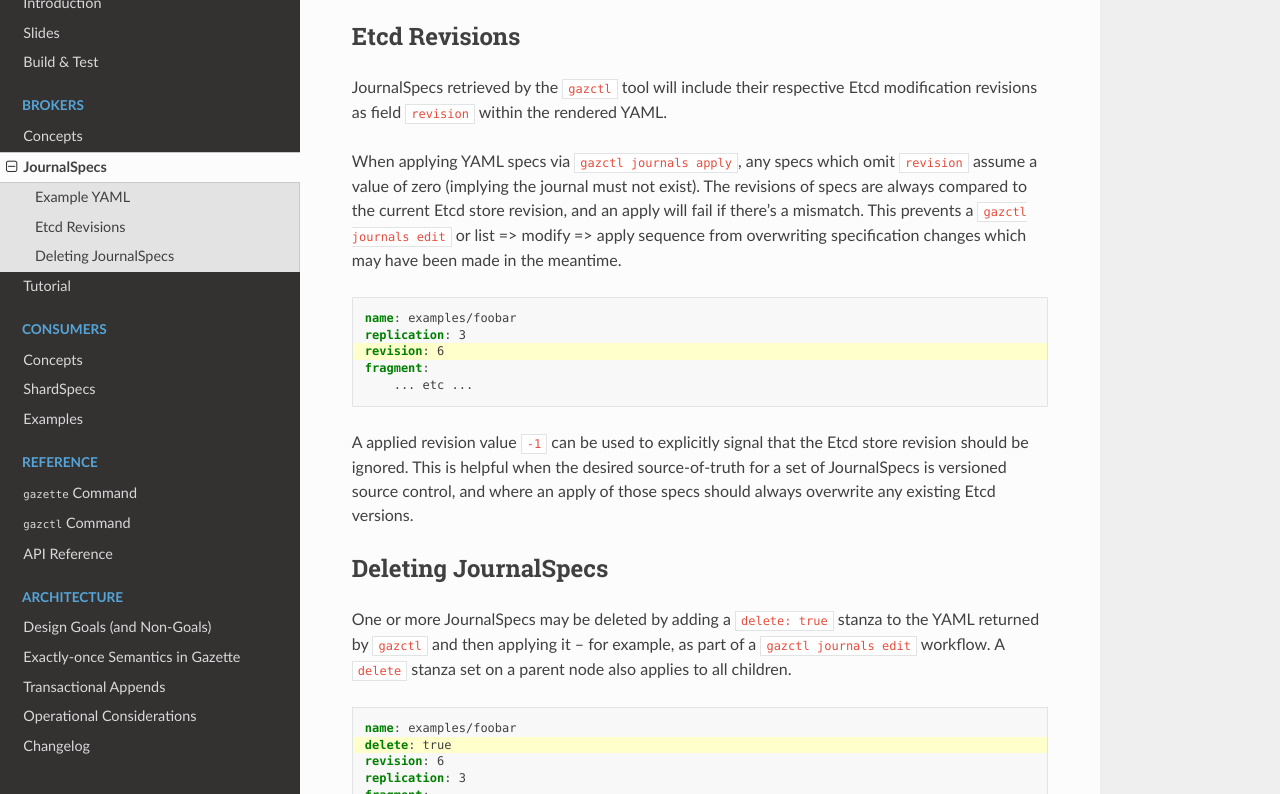
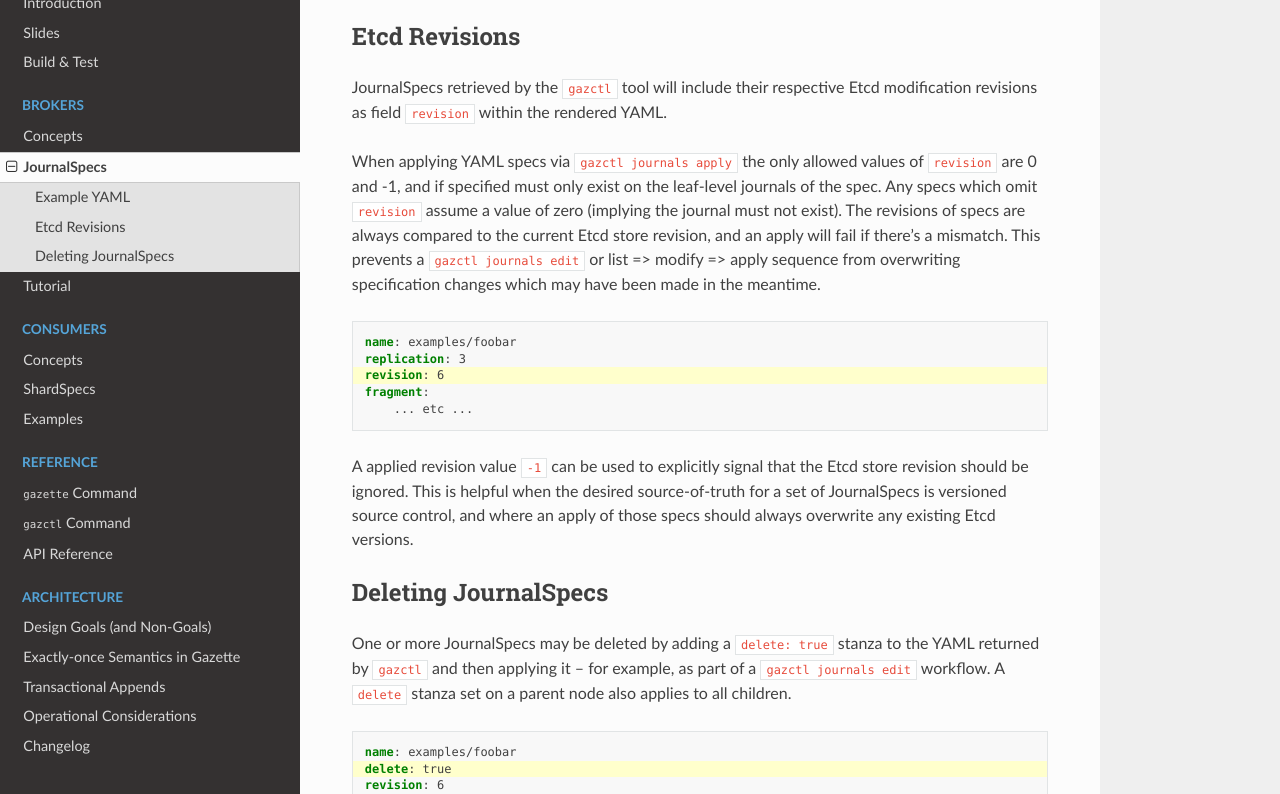
Before and after one commit to gazette/core, a Sphinx documentation site: the page built from docs/brokers-journalspecs.rst, in a window 1280 px wide and 900 px high, scrolled down 890 px, cut to the strip 106-900 px from the top of the window. Built offline with Sphinx 7.4.7 and the Read the Docs theme 2.0.0, drawn with Linux system fonts in a browser that asks for light colours.

Commit message:
Updates broker/journalspace/node.go reverting the changes introduced in 5224810eacb90136d1a88259721b6df6be432f2c and clarifies the documentation of revision:-1

```diff
--- a/docs/brokers-journalspecs.rst
+++ b/docs/brokers-journalspecs.rst
@@ -44,9 +44,11 @@
 JournalSpecs retrieved by the ``gazctl`` tool will include their respective
 Etcd modification revisions as field ``revision`` within the rendered YAML.
 
-When applying YAML specs via ``gazctl journals apply``, any specs which omit
-``revision`` assume a value of zero (implying the journal must not exist).
-The revisions of specs are always compared to the current Etcd store revision,
+When applying YAML specs via ``gazctl journals apply`` the only allowed values of
+``revision`` are 0 and -1, and if specified must only exist on the leaf-level journals
+of the spec. Any specs which omit ``revision`` assume a value of zero
+(implying the journal must not exist).  The revisions of specs are always compared
+to the current Etcd store revision,
 and an apply will fail if there's a mismatch. This prevents a ``gazctl journals edit``
 or list => modify => apply sequence from overwriting specification changes which
 may have been made in the meantime.
```
Also changed, not shown: 2 other files.
